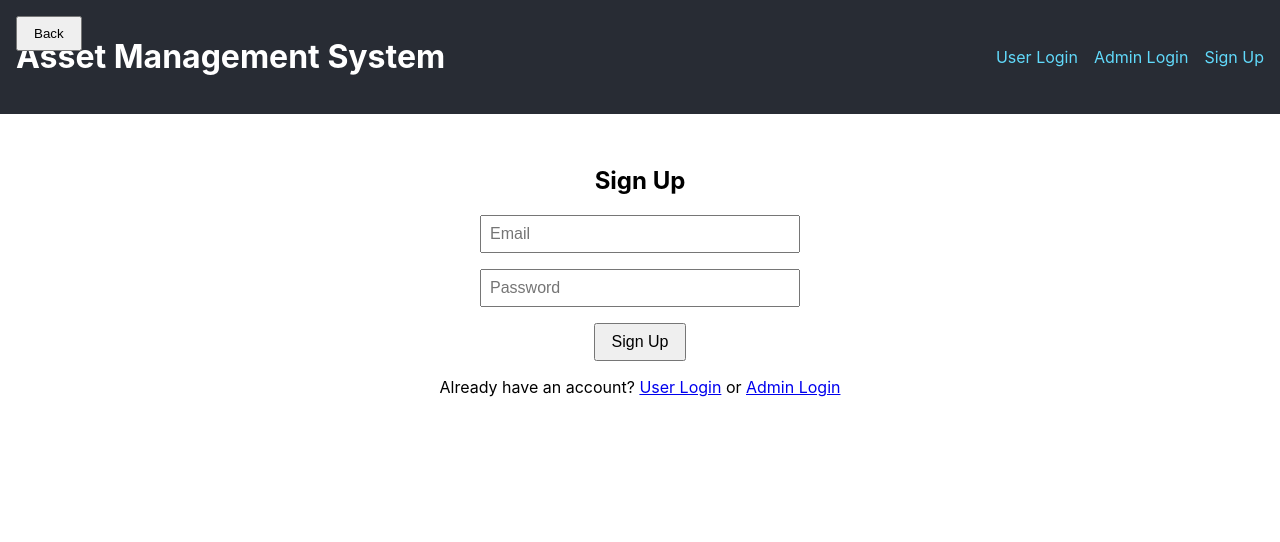
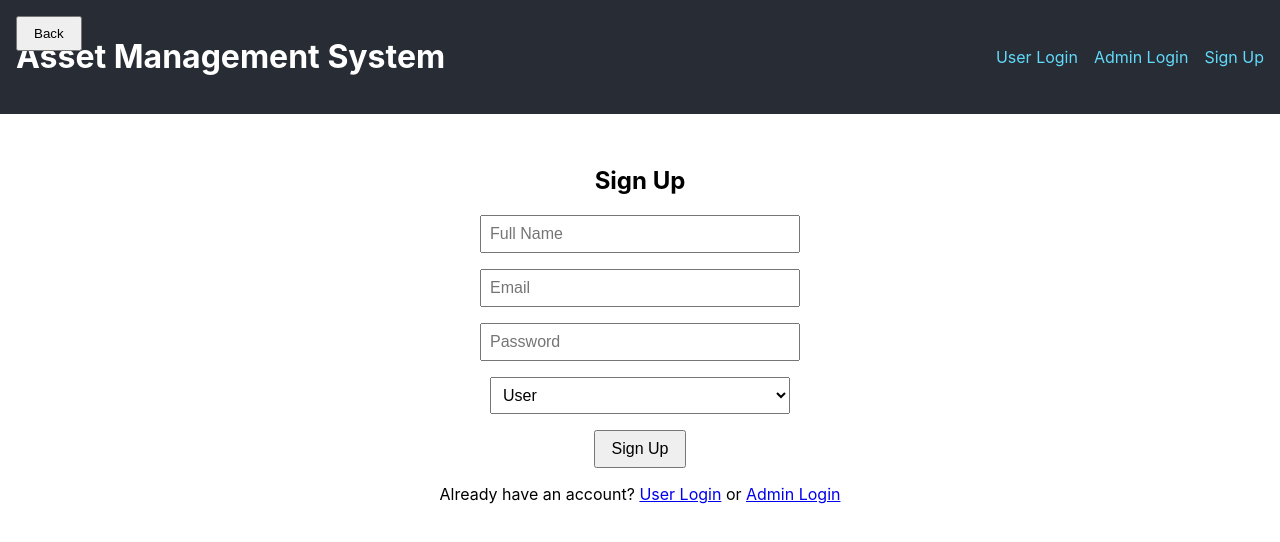
Before and after one commit to bestinbabu/asset-node, a React (Create React App) app: page /signup in a window 1280 px wide. Shown: the top 542 px of the page. Built offline with nearby package versions, Linux system fonts and the light colour scheme.

Commit message:
signin_for_admin_and_user

```diff
--- a/src/firebase.js
+++ b/src/firebase.js
@@ -2,6 +2,7 @@
 import { initializeApp } from "firebase/app";
 import { getAnalytics } from "firebase/analytics";
 import { getAuth } from "firebase/auth";
+import { getFirestore } from "firebase/firestore";
 // TODO: Add SDKs for Firebase products that you want to use
 // https://firebase.google.com/docs/web/setup#available-libraries
 
@@ -20,4 +21,5 @@ const firebaseConfig = {
 // Initialize Firebase
 const app = initializeApp(firebaseConfig);
 export const auth = getAuth(app);
+export const db = getFirestore(app);
 export default app;
--- a/src/pages/AdminLoginPage.jsx
+++ b/src/pages/AdminLoginPage.jsx
@@ -1,10 +1,10 @@
-// src/pages/UserLoginPage.js
 import React, { useState } from "react";
 import { Link, useNavigate } from "react-router-dom";
-import { auth } from "../firebase"; // Import Firebase authentication
+import { auth, db } from "../firebase"; // Import Firestore DB
 import { signInWithEmailAndPassword } from "firebase/auth";
+import { doc, getDoc } from "firebase/firestore"; // Firestore Methods
 
-const UserLoginPage = () => {
+const AdminLoginPage = () => {
   const [email, setEmail] = useState("");
   const [password, setPassword] = useState("");
   const [error, setError] = useState("");
@@ -15,9 +15,19 @@ const UserLoginPage = () => {
     setError(""); // Clear previous errors
 
     try {
-      await signInWithEmailAndPassword(auth, email, password);
-      console.log("User logged in successfully!");
-      navigate("/"); // Redirect to dashboard or home page
+      const userCredential = await signInWithEmailAndPassword(auth, email, password);
+      const user = userCredential.user;
+
+      // ✅ Check if the user is in the "admin" collection
+      const adminRef = doc(db, "admin", user.uid);
+      const adminSnap = await getDoc(adminRef);
+
+      if (!adminSnap.exists()) {
+        throw new Error("Access Denied: You are not an admin.");
+      }
+
+      console.log("Admin logged in successfully!");
+      navigate("/admin-dashboard"); // Redirect to Admin Dashboard
     } catch (err) {
       setError(err.message);
     }
@@ -85,4 +95,4 @@ const styles = {
   },
 };
 
-export default UserLoginPage;
+export default AdminLoginPage;
--- a/src/pages/SignupPage.jsx
+++ b/src/pages/SignupPage.jsx
@@ -1,12 +1,14 @@
-// src/pages/SignupPage.js
 import React, { useState } from "react";
 import { Link, useNavigate } from "react-router-dom";
-import { auth } from "../firebase"; // Import auth from firebase.js
+import { auth, db } from "../firebase"; // ✅ Import Firestore DB
 import { createUserWithEmailAndPassword } from "firebase/auth";
+import { doc, setDoc } from "firebase/firestore"; // ✅ Firestore Methods
 
 const SignupPage = () => {
+  const [name, setName] = useState("");
   const [email, setEmail] = useState("");
   const [password, setPassword] = useState("");
+  const [role, setRole] = useState("user"); // Default role = user
   const [error, setError] = useState("");
   const navigate = useNavigate();
 
@@ -15,7 +17,20 @@ const SignupPage = () => {
     setError(""); // Clear previous errors
 
     try {
-      await createUserWithEmailAndPassword(auth, email, password);
+      // ✅ 1. Create User in Firebase Auth
+      const userCredential = await createUserWithEmailAndPassword(auth, email, password);
+      const user = userCredential.user;
+
+      // ✅ 2. Store User Data in Firestore (Different collection for User/Admin)
+      const collectionName = role === "admin" ? "admin" : "users"; // Choose collection
+      await setDoc(doc(db, collectionName, user.uid), {
+        uid: user.uid,
+        name,
+        email,
+        role,
+        createdAt: new Date(),
+      });
+
       console.log("User signed up successfully!");
       navigate("/"); // Redirect after successful signup
     } catch (err) {
@@ -29,7 +44,16 @@ const SignupPage = () => {
 
       <h2>Sign Up</h2>
       {error && <p style={styles.error}>{error}</p>}
+
       <form onSubmit={handleSignup} style={styles.form}>
+        <input
+          type="text"
+          placeholder="Full Name"
+          value={name}
+          onChange={(e) => setName(e.target.value)}
+          style={styles.input}
+          required
+        />
         <input
           type="email"
           placeholder="Email"
@@ -46,8 +70,16 @@ const SignupPage = () => {
           style={styles.input}
           required
         />
+
+        {/* Role Selection Dropdown */}
+        <select value={role} onChange={(e) => setRole(e.target.value)} style={styles.input} required>
+          <option value="user">User</option>
+          <option value="admin">Admin</option>
+        </select>
+
         <button type="submit" style={styles.button}>Sign Up</button>
       </form>
+
       <p>
         Already have an account?{' '}
         <Link to="/user-login">User Login</Link> or <Link to="/admin-login">Admin Login</Link>
--- a/src/pages/UserLoginPage.jsx
+++ b/src/pages/UserLoginPage.jsx
@@ -1,8 +1,8 @@
-// src/pages/UserLoginPage.js
 import React, { useState } from "react";
 import { Link, useNavigate } from "react-router-dom";
-import { auth } from "../firebase"; // Import Firebase authentication
+import { auth, db } from "../firebase"; // Import Firestore DB
 import { signInWithEmailAndPassword } from "firebase/auth";
+import { doc, getDoc } from "firebase/firestore"; // Firestore Methods
 
 const UserLoginPage = () => {
   const [email, setEmail] = useState("");
@@ -15,9 +15,19 @@ const UserLoginPage = () => {
     setError(""); // Clear previous errors
 
     try {
-      await signInWithEmailAndPassword(auth, email, password);
+      const userCredential = await signInWithEmailAndPassword(auth, email, password);
+      const user = userCredential.user;
+
+      // ✅ Check if the user is in the "users" collection
+      const userRef = doc(db, "users", user.uid);
+      const userSnap = await getDoc(userRef);
+
+      if (!userSnap.exists()) {
+        throw new Error("Access Denied: You are not registered as a user.");
+      }
+
       console.log("User logged in successfully!");
-      navigate("/dashboard"); // Redirect to dashboard or home page
+      navigate("/dashboard"); // Redirect to User Dashboard
     } catch (err) {
       setError(err.message);
     }
```
